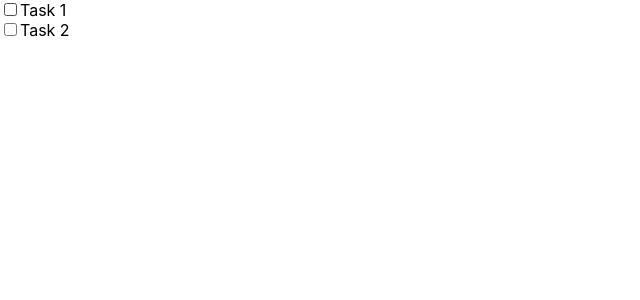
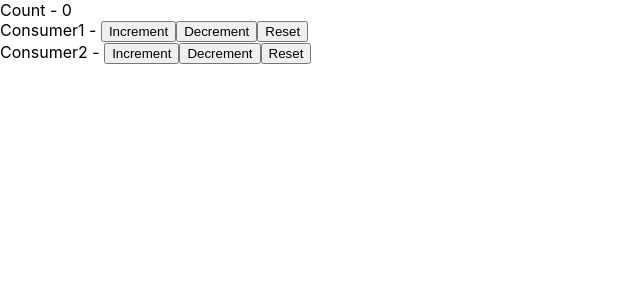
Before and after one commit to ManthanRanpariya/BookStore, a React (Create React App) app: page / in a window 1280 px wide. Shown: the top 300 px of the page, without its empty margins (0-640 px from the left). Built offline with nearby package versions, Linux system fonts and the light colour scheme.

Commit message:
Day-18 useReducer with useContext Task-1 Complete

```diff
--- a/src/App.js
+++ b/src/App.js
@@ -1,6 +1,7 @@
-import React from 'react'
+import React, {useReducer} from 'react'
   // import PostDetails from './components/PostDetails'
-  // import Consumer2 from "./components/Consumer2";
+  import Consumer2 from "./components/Consumer2";
+  import Consumer1 from './components/Consumer1';
 // import HooksMouse from './components/HooksMouse'
 // import Post from './components/Post'
 // import Consumer3 from "./components/Consumer3";
@@ -11,7 +12,7 @@ import React from 'react'
 // import Title from './components/Title';
 // import Home from './page/Home';
 // import About from './page/About'
-import UDetails from './components/UDetails'
+// import UDetails from './components/UDetails'
 // import Counter from './components/Counter'
 // import List from './components/List'
 // import Title from './components/Title'
@@ -22,8 +23,26 @@ import UDetails from './components/UDetails'
 // import Users from "./components/Users";
 // import LogInForm from './components/LoginForm'
 
-export const UserContext = React.createContext()
+// export const UserContext = React.createContext()
+export const counterContext = React.createContext()
+
+const initialValue =0;
+const reducer = (state,action) => {
+    switch (action) {
+        case 'increment':
+            return state + 1
+        case 'decrement':
+            return state - 1
+        case 'reset':
+            return initialValue
+        default:
+            return state
+    }
+}
+
 function App() {
+
+  const[count,dispatch] = useReducer(reducer,initialValue)
   // const [page, setPage] = React.useState("Home");
 
   // const handleChange = () => {
@@ -64,7 +83,15 @@ function App() {
      {/* < HooksMouse /> */}
      {/* <PostDetails /> */}
      {/* <CounterHook/> */}
-     <UDetails/>
+     {/* <UDetails/> */}
+
+     <counterContext.Provider value={{countState: count, countDispatch: dispatch}}>
+        <div>
+          Count - {count}
+          <Consumer1/>
+          <Consumer2/>
+        </div>
+      </counterContext.Provider>
 
     </div>
   )
--- a/src/components/Consumer1.js
+++ b/src/components/Consumer1.js
@@ -13,13 +13,17 @@
 
 // export default Consumer1
 
-import React from 'react'
-import Consumer2 from './Consumer2'
+import React, {useContext} from 'react'
+import { counterContext } from '../App'
 
 function Consumer1() {
+  const counter = useContext(counterContext)
   return (
     <div>
-      <Consumer2 />
+      Consumer1 - {counterContext.countState}
+      <button onClick={() => counter.countDispatch('increment')}>Increment</button>
+      <button onClick={() => counter.countDispatch('decrement')}>Decrement</button>
+      <button onClick={() => counter.countDispatch('reset')}>Reset</button>
     </div>
   )
 }
--- a/src/components/Consumer2.js
+++ b/src/components/Consumer2.js
@@ -14,12 +14,15 @@
 
 import React, {useContext} from 'react'
 // import Consumer3 from './Consumer3'
-import { UserContext } from '../App'
+import { counterContext } from '../App'
 function Consumer2() {
-  const user = useContext(UserContext)
+  const counter = useContext(counterContext)
   return (
     <div>
-      Hello, {user}
+      Consumer2 - {counterContext.countState}
+      <button onClick={() => counter.countDispatch('increment')}>Increment</button>
+      <button onClick={() => counter.countDispatch('decrement')}>Decrement</button>
+      <button onClick={() => counter.countDispatch('reset')}>Reset</button>
     </div>
   )
 }
```
